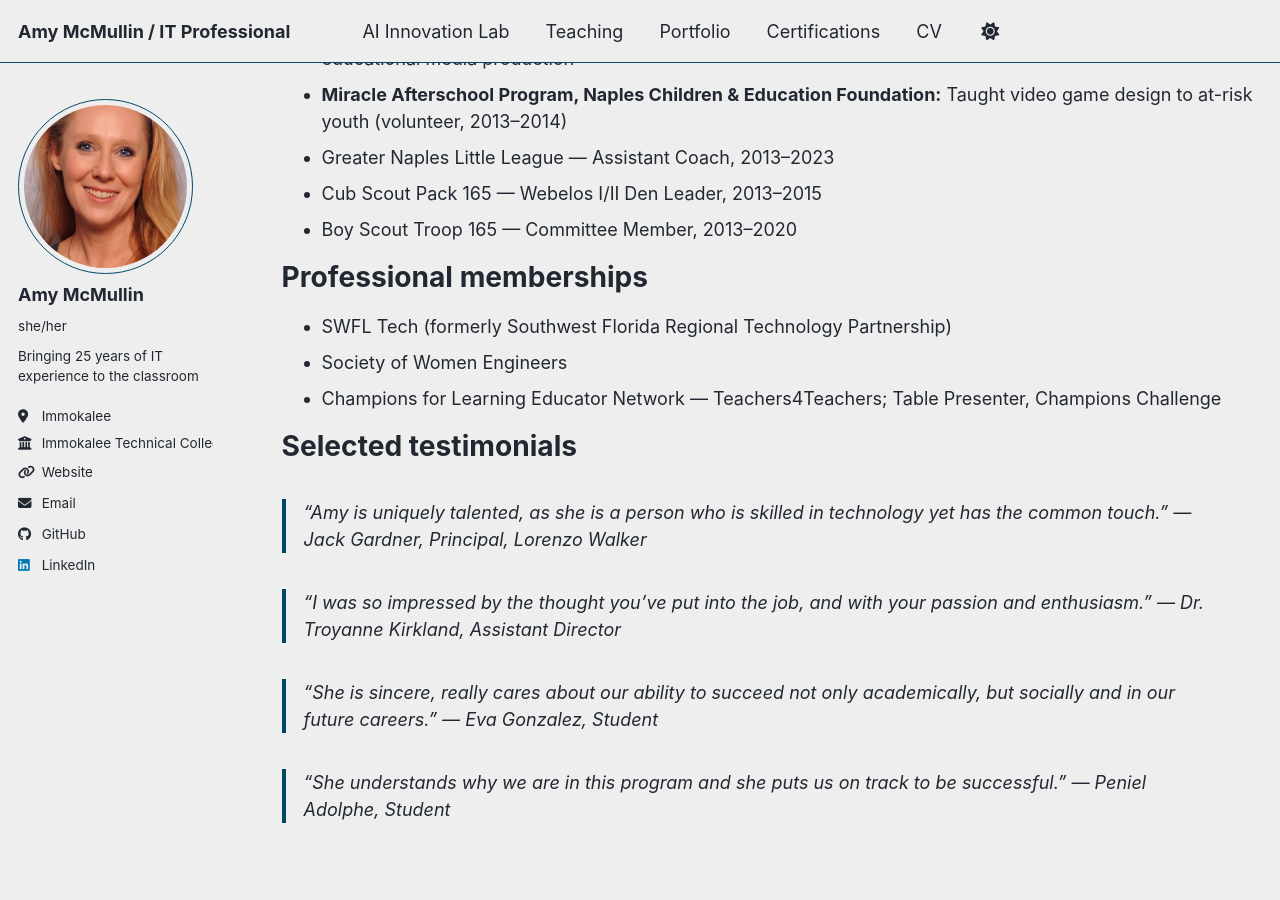
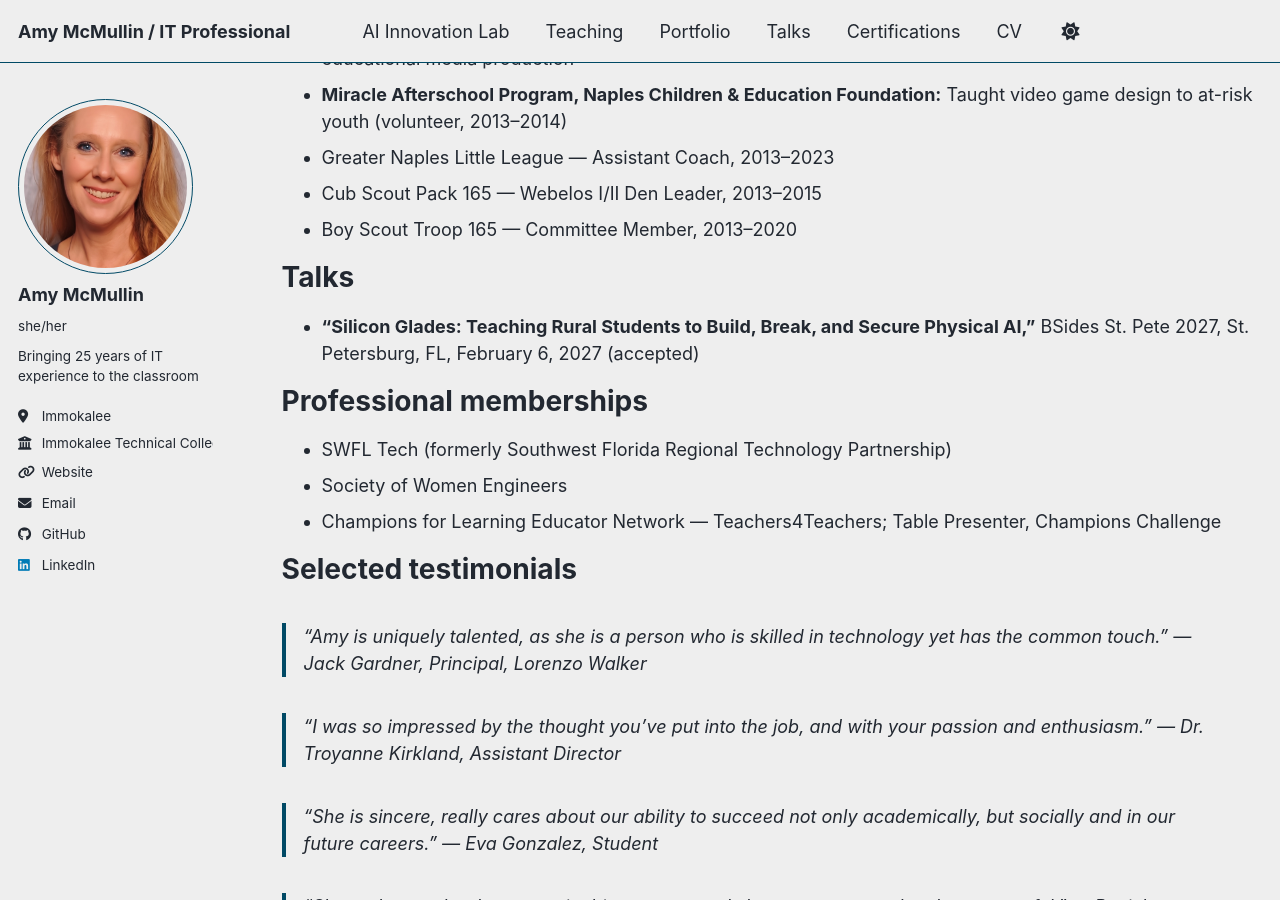
Before and after one commit to amymcmullin/amymcmullin.github.io, a Jekyll site: the page built from _pages/cv.md, in a window 1280 px wide and 900 px high, scrolled down 9067 px. Built offline with Jekyll 4.4.1, drawn with Linux system fonts in a browser that asks for light colours; a script bundle is joined from its source files by our own code; library files that are not in the unit come from our copies.

Commit message:
Add Talks section with BSides St. Pete 2027 talk
Adds the accepted BSides St. Pete talk page and speaker card, puts Talks in
the site menu, and adds a Talks section to the CV.

Co-Authored-By: Claude Opus 5.5 <noreply@anthropic.com>
Claude-Session: https://claude.ai/code/session_01PpyfkG2xvoipnb9KnF1HPV

```diff
--- a/_data/navigation.yml
+++ b/_data/navigation.yml
@@ -14,6 +14,9 @@ main:
   - title: "Portfolio"
     url: /portfolio/
 
+  - title: "Talks"
+    url: /talks/
+
   - title: "Certifications"
     url: /certifications/
 
@@ -21,8 +24,6 @@ main:
     url: /cv/
 
   # Add these back once there is content for them:
-  # - title: "Talks"
-  #   url: /talks/
   # - title: "Publications"
   #   url: /publications/
   # - title: "Blog Posts"
--- a/_pages/cv.md
+++ b/_pages/cv.md
@@ -229,6 +229,10 @@ Publications, media & community
 * Cub Scout Pack 165 — Webelos I/II Den Leader, 2013–2015
 * Boy Scout Troop 165 — Committee Member, 2013–2020
 
+Talks
+======
+* **"Silicon Glades: Teaching Rural Students to Build, Break, and Secure Physical AI,"** BSides St. Pete 2027, St. Petersburg, FL, February 6, 2027 (accepted)
+
 Professional memberships
 ======
 * SWFL Tech (formerly Southwest Florida Regional Technology Partnership)
--- a/_pages/talks.html
+++ b/_pages/talks.html
@@ -11,6 +11,8 @@ author_profile: true
 
 {% endif %}
 
+<p>Conference talks and presentations, upcoming and past.</p>
+
 {% for post in site.talks reversed %}
   {% include archive-single-talk.html %}
 {% endfor %}
```
Also changed, not shown: other parts of _pages/talks.html (+1 -1 lines), _talks/2027-02-06-bsides-st-pete-silicon-glades.md (added, +34 -0 lines), images/bsides-st-pete-2027-speaker.png (added).
